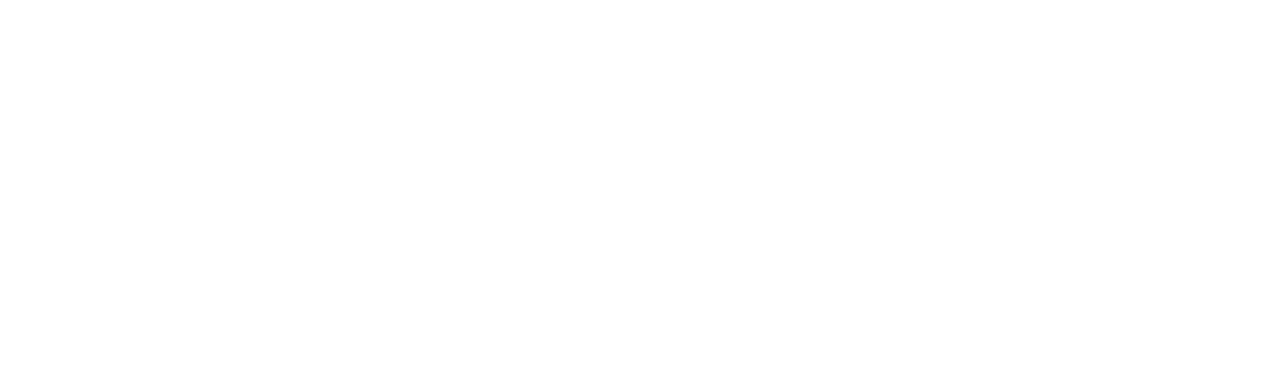
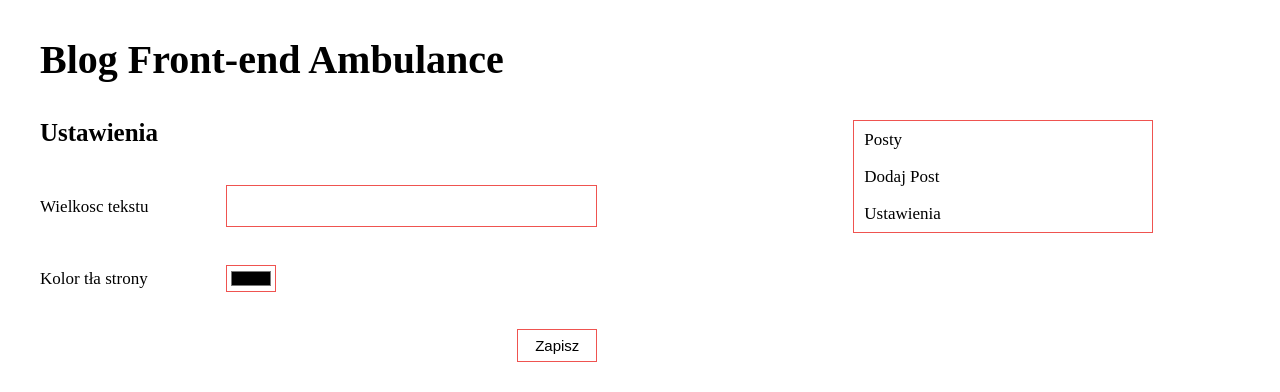
Before and after one commit to yevgeniywyszynski/blogaddpost, a React (Create React App) app: page /settings in a window 1280 px wide. Before the commit this address had no page. Shown: the top 392 px of the page. Built offline with nearby package versions, Linux system fonts and the light colour scheme.

Commit message:
Add options.js and added new style

```diff
--- a/src/components/App/App.js
+++ b/src/components/App/App.js
@@ -4,6 +4,7 @@
 import AllPost from '../../components/AllPost/AllPostContainer';
 import AddPost from '../AddPost/AddPostContainer';
 import Post from '../Post/PostContainer';
+import Options from '../Options/Options';
 
 function App() {
   return (
@@ -17,6 +18,7 @@
             <Route index element={<AllPost />}/>
             <Route path="/post/:id" element={<Post />} />
             <Route path="/add-post" element={<AddPost/>} />
+            <Route path="settings" element={<Options />} />
         </Route>
       </Routes>
 
--- a/src/components/Options/Options.js
+++ b/src/components/Options/Options.js
@@ -0,0 +1,42 @@
+import React from "react";
+import styles from '../Options/Options.module.scss';
+
+const Options = () => {
+    return(
+        <div className={styles.optionWrapper}>
+            <h2 className={styles.title}>Ustawienia</h2>
+            <div className={styles.fontsWrapper}>
+
+                <div className={styles.option}>
+                    <p className={styles.optionTitle}>Wielkosc tekstu</p>
+                    <input
+                        type="number"
+                        className={styles.sizeInput}
+                    >
+                    </input>
+                </div>
+
+                <div className={styles.option}>
+                    <p className={styles.optionTitle}>Kolor tła strony</p>
+                    <input
+                        type="color"
+                        className={styles.colorInput}
+                    >
+                    </input>
+                </div>
+
+                <div className={styles.btnWrapper}>
+                    <button
+
+                    type="button"
+                    className={styles.btnSave}
+                    >
+                    <span className={styles.SaveStyl}>Zapisz</span>
+                    </button>
+                </div>
+            </div>
+        </div>
+    )
+}
+
+export default Options;
--- /dev/null
+++ b/src/components/Options/Options.module.scss
@@ -0,0 +1,46 @@
+
+.optionWrapper{
+    padding-left: 40px;
+    width: 70%;
+    .title{
+        font-size: 25px;
+        margin-bottom: 40px;
+        font-weight: bold;
+    }
+}
+
+.fontsWrapper{
+    display: grid;
+    grid-template-rows: 1fr 1fr;
+    gap: 30px;
+    .option {
+        display: grid;
+        grid-template-columns: 1fr 2fr;
+        align-items: center;
+        .optionTitle{
+            font-size: 17px;
+        }
+        .sizeInput{
+            padding: 10px;
+            font-size: 17px;
+            width: 100%;
+            border: 1px solid #ef5350;
+            background-color: transparent;
+        }
+        .colorInput{
+            font-size: 17px;
+            background-color: transparent;
+            border: 1px solid #ef5350;
+        }
+    }
+}
+
+.btnWrapper{
+    text-align: end;
+    .btnSave{
+        padding: 7px 17px;
+        border: 1px solid #ef5350;
+        background-color: transparent;
+        font-size: 15px;
+    }
+}
--- a/src/components/Post/Post.module.scss
+++ b/src/components/Post/Post.module.scss
@@ -0,0 +1,22 @@
+.postWrapper{
+    padding-left: 40px;
+    padding-right: 40px;
+}
+
+
+.postWrapper{
+    padding-right: 40px;
+    padding-right: 40px;
+    .titlePost{
+        font-size: 30px;
+        margin-bottom: 20px;
+        font-weight: 400;
+    }
+    .bodyPost {
+        font-size: 17px;
+        line-height: 25px;
+    }
+    .dataAdd{
+        margin-top: 20px;
+    }
+}
```
Also changed, not shown: src/components/Options/Options.moduel.scss (deleted).
